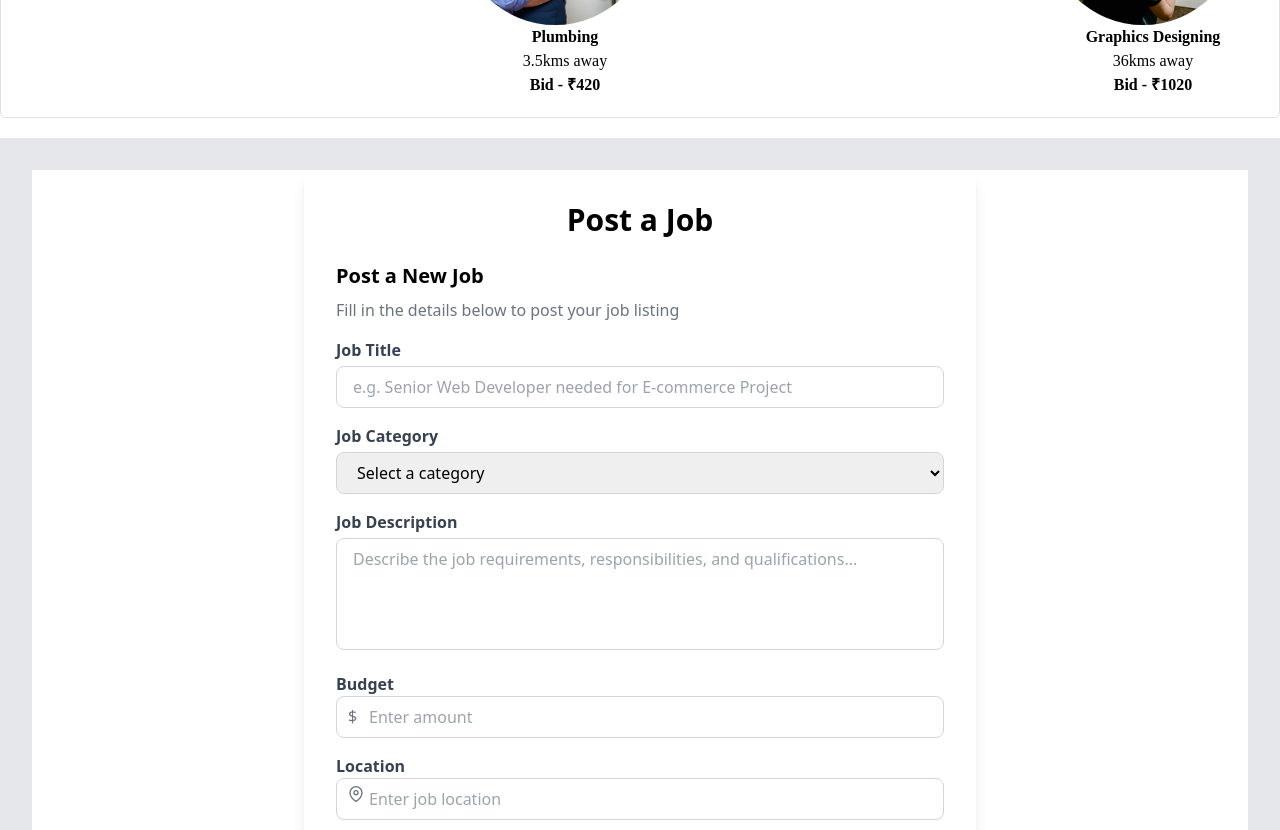
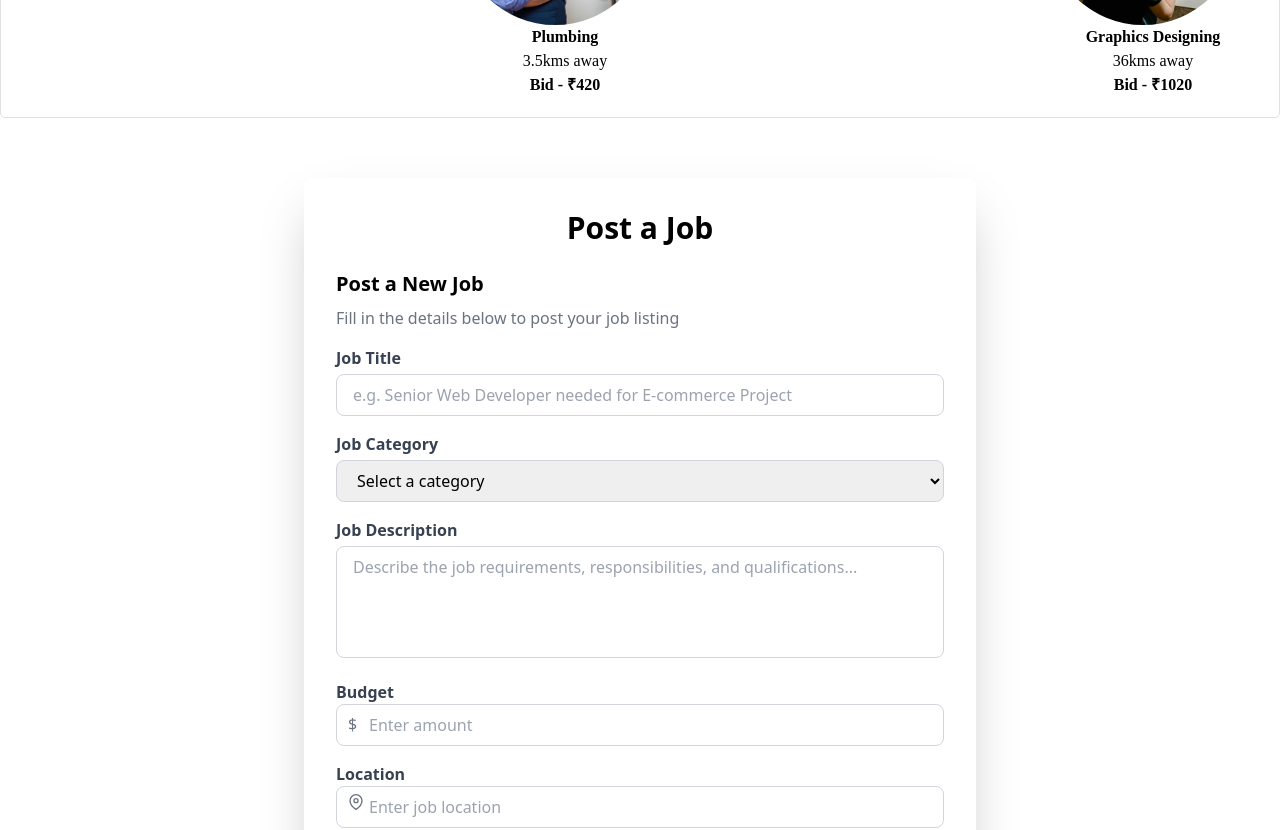
Before and after one commit to Side-Pocket/side_pocket, a React (Create React App) app in the folder client/: page / in a window 1280 px wide. Shown: the part 2020-2850 px from the top of the page. Built offline with nearby package versions, Linux system fonts and the light colour scheme.

Commit message:
Minor changes

```diff
--- a/client/src/App.js
+++ b/client/src/App.js
@@ -46,7 +46,7 @@ function App() {
 
             <FeaturedJobs />
             <RecentlyPostedJobs/>
-            <div ref={postJobRef} className="bg-gray-200 p-8">
+            <div ref={postJobRef} className="bg-gray-200 p-0">
              <PostJobForm />
              </div>
 
--- a/client/src/Components/PostJob.jsx
+++ b/client/src/Components/PostJob.jsx
@@ -30,8 +30,8 @@ const PostJobForm = () => {
 
   return (
     // <div className="bg-white ">
-    <div className=" bg-white flex justify-center items-center h-full w-full">
-      <div className="bg-white p-8 shadow-lg rounded-lg max-w-2xl w-full mx-auto">
+    <div className=" bg-white flex justify-center items-center h-full w-full p-10">
+      <div className="bg-white p-8 shadow-2xl rounded-lg max-w-2xl w-full mx-auto">
         <h1 className="text-3xl font-semibold text-center mb-6">Post a Job</h1>
 
         <form onSubmit={handleSubmit}>
```
